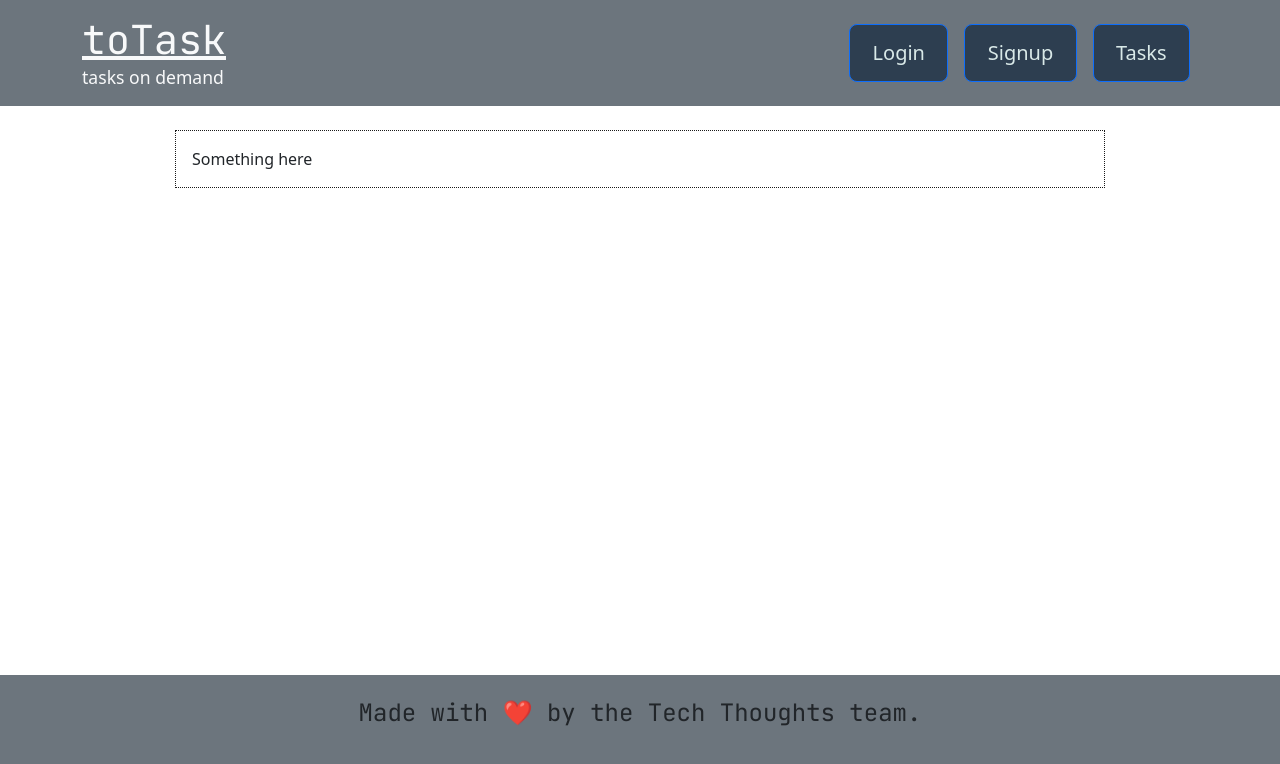
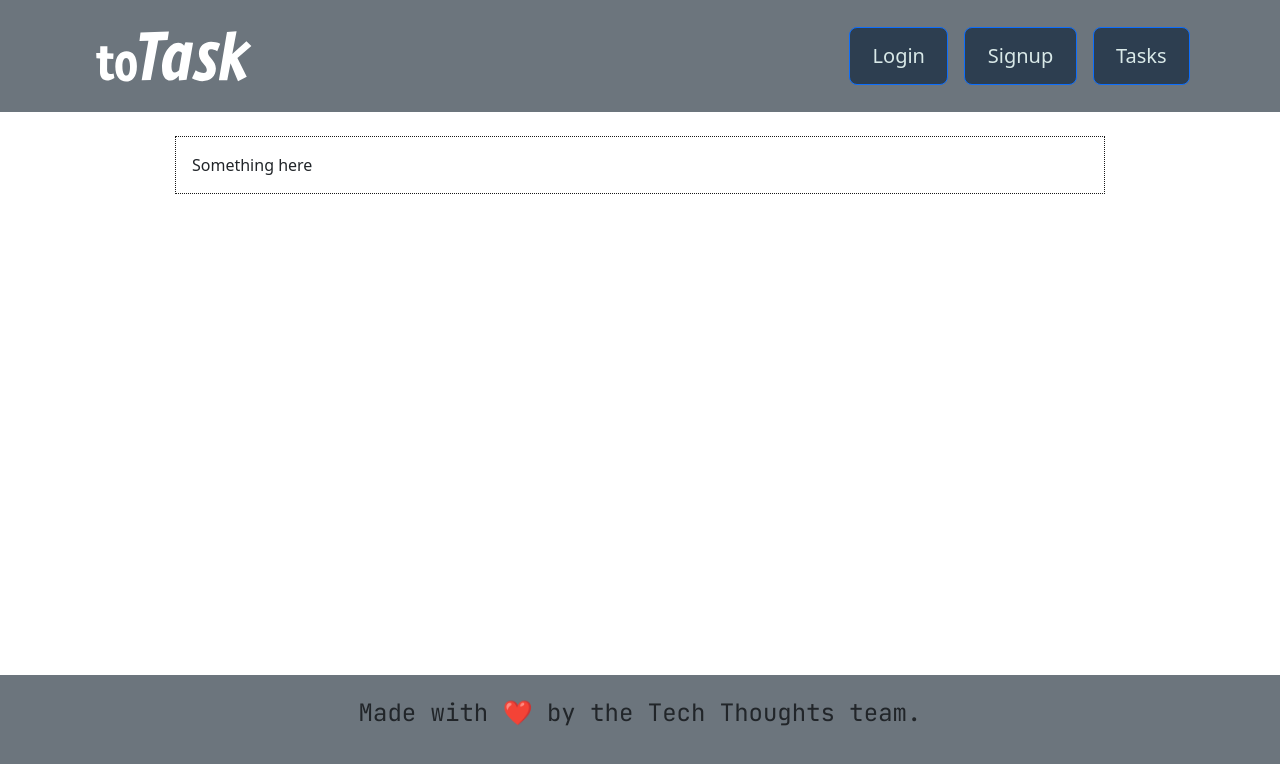
Before and after one commit to rbishop85/toTask, a React (Create React App) app in the folder client/: page / in a window 1280 px wide. Shown: the top 764 px of the page. Built offline with nearby package versions, Linux system fonts and the light colour scheme.

Commit message:
refactored our Header index.js and plugged in a place-holder logo.

```diff
--- a/client/src/components/Header/index.js
+++ b/client/src/components/Header/index.js
@@ -14,12 +14,16 @@ const Header = () => {
   return (
     <header className="bg-secondary text-light mb-4 py-3 flex-row align-center">
       <div className="container flex-row justify-space-between-lg justify-center align-center">
-        <div>
-          <Link className="text-light" to="/">
-            <h1 className="m-0">toTask</h1>
-          </Link>
-          <p className="m-0">tasks on demand</p>
-        </div>
+       <Nav>
+        <Link to="/">
+        <img
+          alt="toTask Logo"
+          src="/toTask.svg"
+          width="180px"
+          height="80px"
+        />
+        </Link>
+       </Nav>
         <Nav className="justify-content-end" activeKey="/home">
           {Auth.loggedIn() ? (
             <>
```
Also changed, not shown: client/src/components/Header/boilerplate.js (deleted, +0 -53 lines), client/public/toTask.svg (added).
